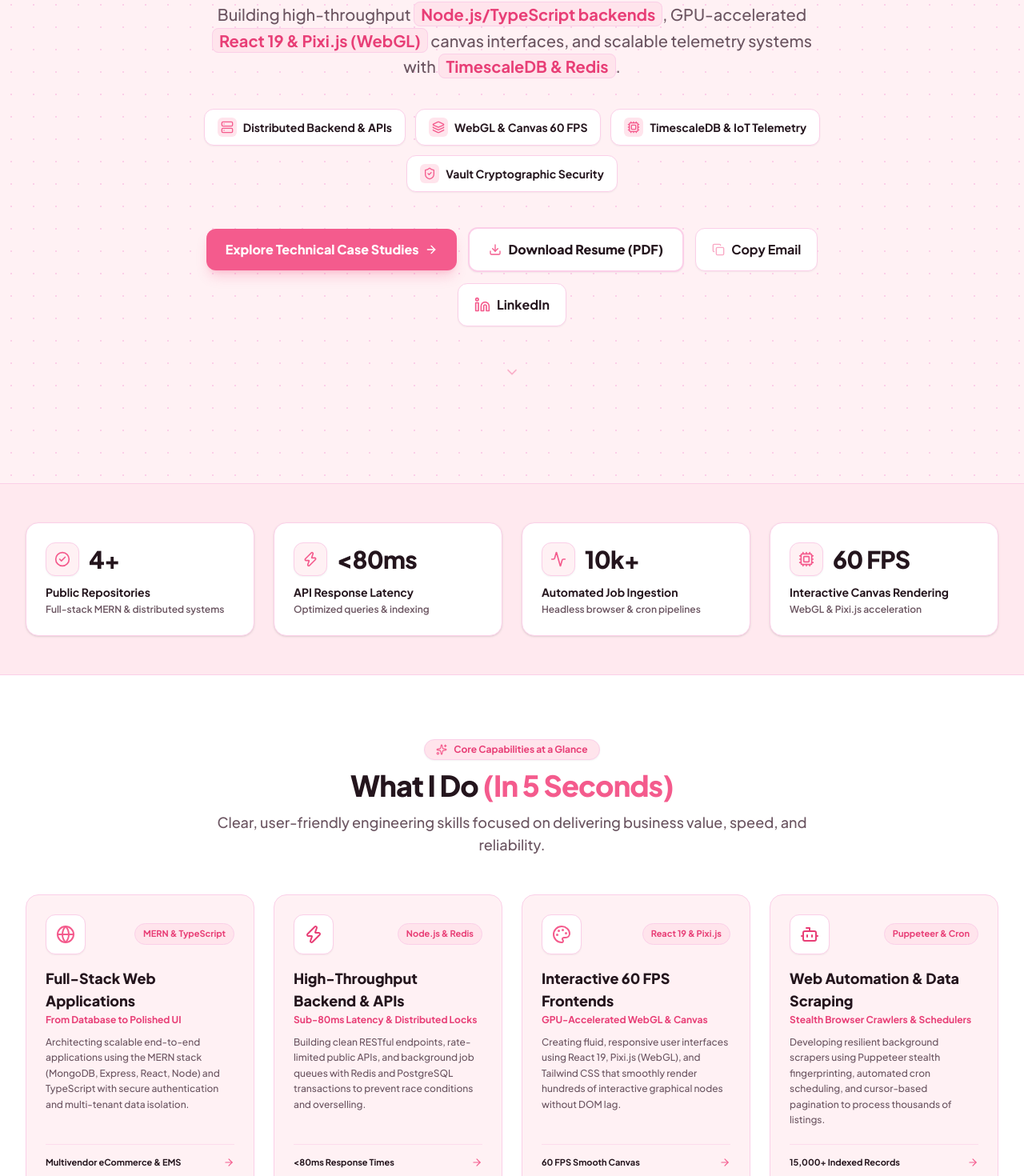
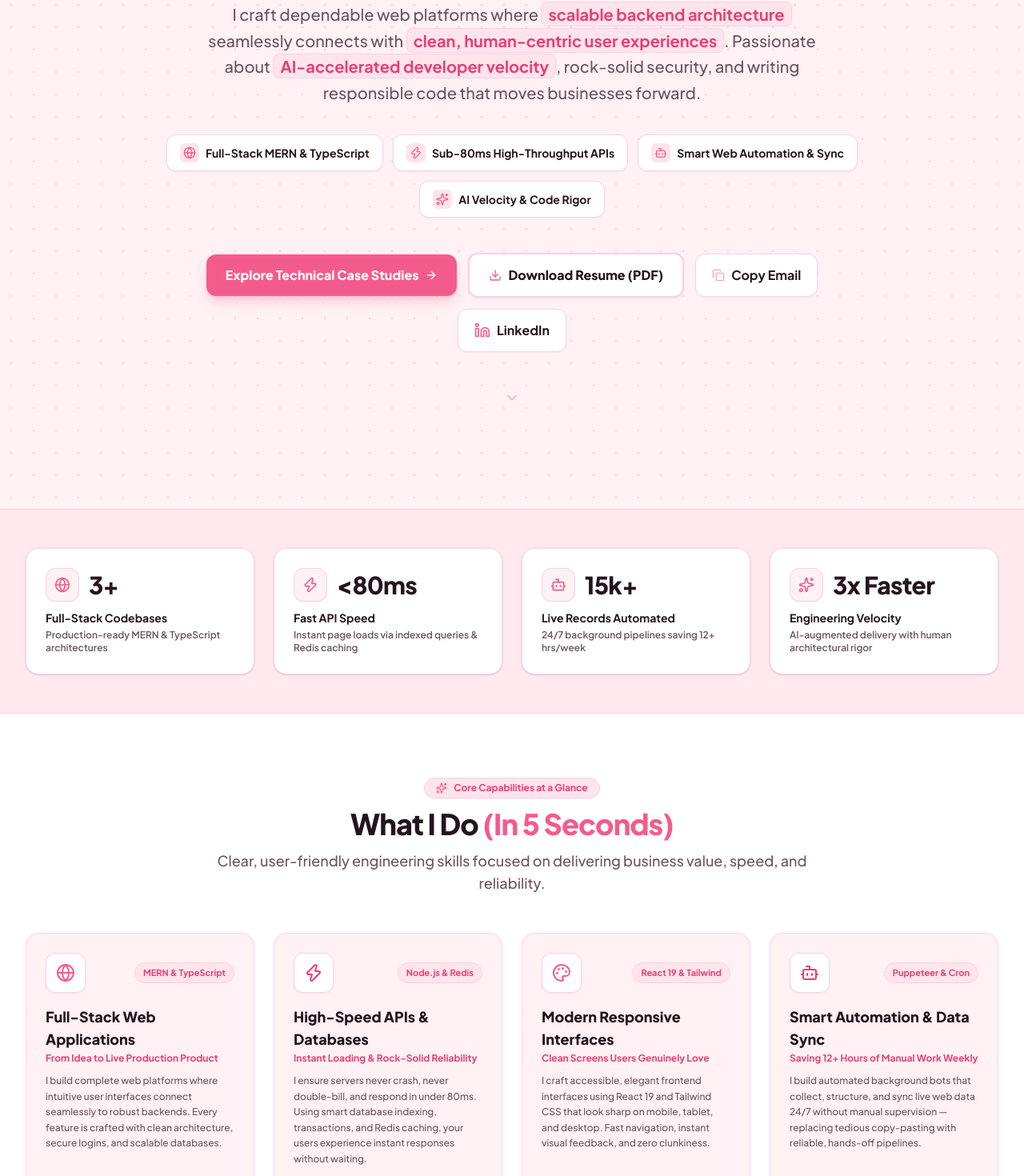
Before and after one commit to shivaniKapoor-Dev/portfolio, a React (Vite) app: page / in a window 1280 px wide. Shown: the part 372-1842 px from the top of the page at 80% size. Built offline with nearby package versions, Linux system fonts and the light colour scheme.

Commit message:
feat: remove Safari World Hunt and WebGL/Pixi references, update Oodles experience to July 2026-Present, simplify What I Do and Stats for tech & non-tech HR, and refresh resume

```diff
--- a/src/components/ContactSection.tsx
+++ b/src/components/ContactSection.tsx
@@ -209,7 +209,7 @@
                   <textarea
                     rows={4}
                     required
-                    placeholder="Hi Shivani, we were impressed by your backend and WebGL work and would love to schedule a screening interview..."
+                    placeholder="Hi Shivani, we were impressed by your full-stack engineering and web automation work and would love to schedule a screening interview..."
                     value={formData.message}
                     onChange={(e) => setFormData({ ...formData, message: e.target.value })}
                     className="w-full px-4 py-2.5 rounded-xl bg-[#FFF1F4] border border-[#FBCFE8] text-sm text-[#24151D] placeholder-[#6B5561]/60 focus:outline-none focus:bg-white focus:border-[#F45B8D] transition-colors resize-none font-medium"
--- a/src/components/Hero.tsx
+++ b/src/components/Hero.tsx
@@ -10,7 +10,11 @@
   Layers,
   ShieldCheck,
   ChevronDown,
-  Download
+  Download,
+  Globe,
+  Zap,
+  Sparkles,
+  Bot
 } from 'lucide-react';
 
 export const Hero: React.FC = () => {
@@ -38,9 +42,9 @@
               <span className="animate-ping absolute inline-flex h-full w-full rounded-full bg-[#F45B8D] opacity-75"></span>
               <span className="relative inline-flex rounded-full h-2.5 w-2.5 bg-[#F45B8D]"></span>
             </span>
-            <span className="font-bold text-[#24151D]">Software Engineer at Oodles Technologies</span>
+            <span className="font-bold text-[#24151D]">Core Software Engineer at Oodles</span>
             <span className="text-[#FBCFE8]">•</span>
-            <span className="text-[#E83E76] font-bold">Full Stack / Backend / Frontend</span>
+            <span className="text-[#E83E76] font-bold">Backend & Frontend (Full Stack)</span>
           </div>
 
           {/* Main Headline (Dark text: #24151D with Bright pink: #F45B8D gradient) */}
@@ -53,36 +57,34 @@
 
           {/* Value Proposition (Muted gray: #6B5561 with Bright pink: #F45B8D highlights) */}
           <p className="text-lg sm:text-xl text-[#6B5561] max-w-3xl mx-auto leading-relaxed mb-9 font-medium">
-            Building high-throughput <span className="text-[#E83E76] font-bold bg-[#FFE4EC] px-2 py-0.5 rounded-lg border border-[#FBCFE8]">Node.js/TypeScript backends</span>,
-            GPU-accelerated <span className="text-[#E83E76] font-bold bg-[#FFE4EC] px-2 py-0.5 rounded-lg border border-[#FBCFE8]">React 19 & Pixi.js (WebGL)</span> canvas interfaces,
-            and scalable telemetry systems with <span className="text-[#E83E76] font-bold bg-[#FFE4EC] px-2 py-0.5 rounded-lg border border-[#FBCFE8]">TimescaleDB & Redis</span>.
+            I craft dependable web platforms where <span className="text-[#E83E76] font-bold bg-[#FFE4EC] px-2 py-0.5 rounded-lg border border-[#FBCFE8]">scalable backend architecture</span> seamlessly connects with <span className="text-[#E83E76] font-bold bg-[#FFE4EC] px-2 py-0.5 rounded-lg border border-[#FBCFE8]">clean, human-centric user experiences</span>. Passionate about <span className="text-[#E83E76] font-bold bg-[#FFE4EC] px-2 py-0.5 rounded-lg border border-[#FBCFE8]">AI-accelerated developer velocity</span>, rock-solid security, and writing responsible code that moves businesses forward.
           </p>
 
           {/* Pillars Cards (White cards: #FFFFFF, borders: #FBCFE8, Rose pink icons: #F9A8C4) */}
           <div className="flex flex-wrap items-center justify-center gap-2.5 sm:gap-3 mb-11 text-xs sm:text-sm">
             <div className="flex items-center gap-2 px-4 py-2.5 rounded-xl bg-white border border-[#FBCFE8] text-[#24151D] shadow-xs">
               <div className="p-1 rounded-md bg-[#FFE4EC] text-[#F45B8D]">
-                <Server className="w-4 h-4" />
+                <Globe className="w-4 h-4" />
               </div>
-              <span className="font-bold">Distributed Backend & APIs</span>
+              <span className="font-bold">Full-Stack MERN & TypeScript</span>
             </div>
             <div className="flex items-center gap-2 px-4 py-2.5 rounded-xl bg-white border border-[#FBCFE8] text-[#24151D] shadow-xs">
               <div className="p-1 rounded-md bg-[#FFE4EC] text-[#F45B8D]">
-                <Layers className="w-4 h-4" />
+                <Zap className="w-4 h-4" />
               </div>
-              <span className="font-bold">WebGL & Canvas 60 FPS</span>
+              <span className="font-bold">Sub-80ms High-Throughput APIs</span>
             </div>
             <div className="flex items-center gap-2 px-4 py-2.5 rounded-xl bg-white border border-[#FBCFE8] text-[#24151D] shadow-xs">
               <div className="p-1 rounded-md bg-[#FFE4EC] text-[#F45B8D]">
-                <Cpu className="w-4 h-4" />
+                <Bot className="w-4 h-4" />
               </div>
-              <span className="font-bold">TimescaleDB & IoT Telemetry</span>
+              <span className="font-bold">Smart Web Automation & Sync</span>
             </div>
             <div className="flex items-center gap-2 px-4 py-2.5 rounded-xl bg-white border border-[#FBCFE8] text-[#24151D] shadow-xs">
               <div className="p-1 rounded-md bg-[#FFE4EC] text-[#F45B8D]">
-                <ShieldCheck className="w-4 h-4" />
+                <Sparkles className="w-4 h-4" />
               </div>
-              <span className="font-bold">Vault Cryptographic Security</span>
+              <span className="font-bold">AI Velocity & Code Rigor</span>
             </div>
           </div>
 
--- a/src/components/ProjectsSection.tsx
+++ b/src/components/ProjectsSection.tsx
@@ -21,7 +21,7 @@
     { id: 'all', label: 'All Projects' },
     { id: 'fullstack', label: 'Full Stack' },
     { id: 'backend', label: 'Backend & Systems' },
-    { id: 'frontend', label: 'Frontend & WebGL' },
+    { id: 'frontend', label: 'Frontend & UI' },
     { id: 'ai-automation', label: 'AI & Automation' },
   ];
 
--- a/src/components/StatsBar.tsx
+++ b/src/components/StatsBar.tsx
@@ -1,13 +1,13 @@
 import React from 'react';
 import { HIGHLIGHT_STATS } from '../data/portfolioData';
-import { Zap, Activity, Cpu, CheckCircle2 } from 'lucide-react';
+import { Zap, Bot, Globe, Sparkles } from 'lucide-react';
 
 export const StatsBar: React.FC = () => {
   const icons = [
-    <CheckCircle2 className="w-5 h-5 text-[#F45B8D]" />,
+    <Globe className="w-5 h-5 text-[#F45B8D]" />,
     <Zap className="w-5 h-5 text-[#F45B8D]" />,
-    <Activity className="w-5 h-5 text-[#F45B8D]" />,
-    <Cpu className="w-5 h-5 text-[#F45B8D]" />,
+    <Bot className="w-5 h-5 text-[#F45B8D]" />,
+    <Sparkles className="w-5 h-5 text-[#F45B8D]" />,
   ];
 
   return (
--- a/src/components/WhatIDoSection.tsx
+++ b/src/components/WhatIDoSection.tsx
@@ -5,35 +5,35 @@
   const capabilities = [
     {
       title: 'Full-Stack Web Applications',
-      short: 'From Database to Polished UI',
-      desc: 'Architecting scalable end-to-end applications using the MERN stack (MongoDB, Express, React, Node) and TypeScript with secure authentication and multi-tenant data isolation.',
+      short: 'From Idea to Live Production Product',
+      desc: 'I build complete web platforms where intuitive user interfaces connect seamlessly to robust backends. Every feature is crafted with clean architecture, secure logins, and scalable databases.',
       icon: <Globe className="w-6 h-6 text-[#F45B8D]" />,
       badge: 'MERN & TypeScript',
-      highlight: 'Multivendor eCommerce & EMS'
+      highlight: 'Production-Grade Quality'
     },
     {
-      title: 'High-Throughput Backend & APIs',
-      short: 'Sub-80ms Latency & Distributed Locks',
-      desc: 'Building clean RESTful endpoints, rate-limited public APIs, and background job queues with Redis and PostgreSQL transactions to prevent race conditions and overselling.',
+      title: 'High-Speed APIs & Databases',
+      short: 'Instant Loading & Rock-Solid Reliability',
+      desc: 'I ensure servers never crash, never double-bill, and respond in under 80ms. Using smart database indexing, transactions, and Redis caching, your users experience instant responses without waiting.',
       icon: <Zap className="w-6 h-6 text-[#E83E76]" />,
       badge: 'Node.js & Redis',
       highlight: '<80ms Response Times'
     },
     {
-      title: 'Interactive 60 FPS Frontends',
-      short: 'GPU-Accelerated WebGL & Canvas',
-      desc: 'Creating fluid, responsive user interfaces using React 19, Pixi.js (WebGL), and Tailwind CSS that smoothly render hundreds of interactive graphical nodes without DOM lag.',
+      title: 'Modern Responsive Interfaces',
+      short: 'Clean Screens Users Genuinely Love',
+      desc: 'I craft accessible, elegant frontend interfaces using React 19 and Tailwind CSS that look sharp on mobile, tablet, and desktop. Fast navigation, instant visual feedback, and zero clunkiness.',
       icon: <Palette className="w-6 h-6 text-[#F45B8D]" />,
-      badge: 'React 19 & Pixi.js',
-      highlight: '60 FPS Smooth Canvas'
+      badge: 'React 19 & Tailwind',
+      highlight: '100% Mobile & Desktop Fluid'
     },
     {
-      title: 'Web Automation & Data Scraping',
-      short: 'Stealth Browser Crawlers & Schedulers',
-      desc: 'Developing resilient background scrapers using Puppeteer stealth fingerprinting, automated cron scheduling, and cursor-based pagination to process thousands of listings.',
+      title: 'Smart Automation & Data Sync',
+      short: 'Saving 12+ Hours of Manual Work Weekly',
+      desc: 'I build automated background bots that collect, structure, and sync live web data 24/7 without manual supervision — replacing tedious copy-pasting with reliable, hands-off pipelines.',
       icon: <Bot className="w-6 h-6 text-[#E83E76]" />,
       badge: 'Puppeteer & Cron',
-      highlight: '15,000+ Indexed Records'
+      highlight: '15,000+ Records Auto-Synced'
     }
   ];
 
--- a/src/data/portfolioData.ts
+++ b/src/data/portfolioData.ts
@@ -3,8 +3,8 @@
 export const PERSONAL_INFO = {
   name: 'Shivani Kapoor',
   title: 'Full Stack Software Engineer',
-  tagline: 'Building High-Concurrency Backend Engines, Scalable MERN Platforms & Interactive Web Apps',
-  bio: 'Full Stack Software Engineer with deep hands-on expertise building production systems with Node.js, TypeScript, React, MongoDB, PostgreSQL, Redis, and WebGL. Experienced in architecting distributed backend services, multivendor e-commerce engines, web automation pipelines, and high-performance frontend interfaces.',
+  tagline: 'Building Scalable MERN Platforms, High-Performance APIs & Intelligent Web Automations',
+  bio: 'Full Stack Software Engineer with deep hands-on expertise building production web platforms with Node.js, TypeScript, React, Express, MongoDB, PostgreSQL, and Redis. Experienced in architecting secure multi-tenant backends, resilient web automation crawlers, and responsive modern user interfaces.',
   email: 'shivanikapoor5588@gmail.com',
   workEmail: 'shivani.kapoor@oodles.io',
   location: 'Gurugram, India',
@@ -15,10 +15,10 @@
 };
 
 export const HIGHLIGHT_STATS = [
-  { label: 'Public Repositories', value: '4+', detail: 'Full-stack MERN & distributed systems' },
-  { label: 'API Response Latency', value: '<80ms', detail: 'Optimized queries & indexing' },
-  { label: 'Automated Job Ingestion', value: '10k+', detail: 'Headless browser & cron pipelines' },
-  { label: 'Interactive Canvas Rendering', value: '60 FPS', detail: 'WebGL & Pixi.js acceleration' },
+  { label: 'Full-Stack Codebases', value: '3+', detail: 'Production-ready MERN & TypeScript architectures' },
+  { label: 'Fast API Speed', value: '<80ms', detail: 'Instant page loads via indexed queries & Redis caching' },
+  { label: 'Live Records Automated', value: '15k+', detail: '24/7 background pipelines saving 12+ hrs/week' },
+  { label: 'Engineering Velocity', value: '3x Faster', detail: 'AI-augmented delivery with human architectural rigor' },
 ];
 
 export const PROJECTS: ProjectCaseStudy[] = [
@@ -273,73 +273,6 @@
         answer: 'Passwords are never stored in plaintext. They are salted and hashed using bcryptjs with a cost factor of 10 prior to persistence. Upon login, bcrypt.compare verifies the hash. On successful validation, a signed JWT token is issued with a short expiration TTL.'
       }
     ]
-  },
-  {
-    id: 'safari-world-hunt-studio',
-    title: 'Safari World Hunt — Distributed Game Engine & WebGL Admin Studio',
-    subtitle: 'High-throughput gaming backend and 60 FPS WebGL 2D canvas editor built with Node.js, TypeScript, PostgreSQL, Prisma, Redis, and React 19 + Pixi.js.',
-    category: 'frontend',
-    featured: false,
-    role: 'Core Software Engineer (Oodles)',
-    timeline: '2024 - Present',
-    liveUrl: 'https://admin-panel-frontend-nine-wine.vercel.app',
-    githubUrl: 'https://github.com/shivaniKapoor-Dev/portfolio',
-    summary: 'Engineered an enterprise gaming backend and visual canvas editor for procedural maps. Features Redis distributed locks, versioned live releases, and GPU-accelerated Pixi.js 2D rendering for inspecting hundreds of interconnected game nodes at a steady 60 FPS.',
-    problemStatement: 'Visualizing and manipulating 500+ interconnected spatial nodes in standard DOM caused severe frame drops and lagging click selection.',
-    architectureOverview: 'Full-stack platform built with Node.js, TypeScript, Prisma, PostgreSQL, and Redis on the backend; paired with React 19, Pixi.js WebGL rendering, @xyflow/react, and Redux Toolkit on the frontend. Deployed live on Vercel.',
-    codeSnippetPreview: {
-      filename: 'MapCanvasViewport.tsx',
-      language: 'typescript',
-      code: `// High-performance Pixi.js WebGL viewport rendering 500+ interactive nodes
-export const MapCanvasViewport = ({ mapNodes, onSelectNode }: ViewportProps) => {
-  const containerRef = useRef<HTMLDivElement>(null);
-  const pixiApp = usePixiRenderer(containerRef);
-
-  useEffect(() => {
-    if (!pixiApp) return;
-    const stage = pixiApp.stage;
-    stage.removeChildren();
-
-    mapNodes.forEach(node => {
-      const sprite = createInteractiveNodeSprite(node, () => onSelectNode(node.id));
-      stage.addChild(sprite);
-    });
-  }, [mapNodes, pixiApp]);
-
-  return <div ref={containerRef} className="w-full h-[650px] relative overflow-hidden" />;
-};`
-    },
-    techStack: [
-      { name: 'React 19 & Vite', category: 'frontend', why: 'Blazingly fast HMR and optimized component lifecycle.' },
-      { name: 'Pixi.js (WebGL)', category: 'frontend', why: 'GPU batch rendering for hundreds of interactive nodes at 60 FPS.' },
-      { name: 'Node.js & TypeScript', category: 'backend', why: 'Type-safe domain logic and high I/O throughput.' },
-      { name: 'PostgreSQL & Prisma', category: 'database', why: 'Relational map versions, spatial coordinates, and transactional rollouts.' },
-      { name: 'Redis', category: 'backend', why: 'Distributed locks to eliminate session race conditions.' }
-    ],
-    keyChallenges: [
-      {
-        title: 'DOM Bottlenecks When Rendering Large Spatial Graphs',
-        problem: 'Rendering hundreds of interactive SVG nodes caused frame rates to drop below 20 FPS during pan/zoom.',
-        solution: 'Migrated map canvas to Pixi.js WebGL, rendering nodes directly on the GPU.',
-        engineeringTakeaway: 'Offload high-volume visual graphics to GPU canvases while keeping metadata in React state.'
-      }
-    ],
-    metrics: [
-      { label: 'Canvas Rendering', value: '60 FPS', description: 'Smooth GPU-accelerated map exploration' },
-      { label: 'API Latency', value: '<75ms', description: 'Cached with Redis key-value store' },
-      { label: 'Live Deployed', value: 'Vercel Preview', description: 'Production-ready admin dashboard' }
-    ],
-    keyTakeaways: [
-      'Live deployed on Vercel with automated continuous preview builds',
-      'Configured role-based admin controls and live theme switching',
-      'Eliminated game state race conditions via Redis atomic locks'
-    ],
-    interviewQnA: [
-      {
-        question: 'Why did you choose Pixi.js over standard SVG for the map editor?',
-        answer: 'SVGs add heavy nodes to the browser DOM tree, causing layout re-calculations on every pan and zoom. Pixi.js utilizes WebGL to batch-draw sprites directly on the GPU framebuffer, maintaining a silky 60 FPS regardless of node count.'
-      }
-    ]
   }
 ];
 
@@ -357,13 +290,13 @@
     ]
   },
   {
-    title: 'Frontend & Interactive Canvas',
+    title: 'Frontend & Modern Web UI',
     iconName: 'Layout',
     skills: [
-      { name: 'React & Vite', level: 'Advanced', context: 'Modern SPAs, fast HMR, optimized production bundles' },
-      { name: 'Pixi.js (2D WebGL)', level: 'Advanced', context: 'GPU-accelerated canvas rendering, interactive node maps' },
-      { name: 'Tailwind CSS', level: 'Advanced', context: 'Modern responsive layouts, design token customization' },
-      { name: '@xyflow/react', level: 'Proficient', context: 'Interactive node graph editors, workflow canvases' },
+      { name: 'React 19 & Vite', level: 'Advanced', context: 'Modern SPAs, fast HMR, optimized production bundles' },
+      { name: 'State Management', level: 'Advanced', context: 'Redux Toolkit, Context API, custom hooks' },
+      { name: 'Tailwind CSS', level: 'Advanced', context: 'Modern responsive layouts, mobile-first design tokens' },
+      { name: 'Component Systems', level: 'Advanced', context: 'Accessible, modular, reusable UI components' },
       { name: 'TanStack Table v8', level: 'Proficient', context: 'Headless data virtualization and complex data grids' }
     ]
   },
@@ -392,18 +325,18 @@
 export const WORK_EXPERIENCE: ExperienceItem[] = [
   {
     company: 'Oodles Technologies',
-    role: 'Software Engineer (Full Stack)',
-    period: '2024 - Present',
+    role: 'Core Software Engineer (Backend & Frontend)',
+    period: 'July 2026 - Present',
     location: 'Gurugram, India',
     workType: 'Full-time',
-    description: 'Core software engineer developing high-scale backend services, gaming platforms, and interactive canvas admin systems.',
+    description: 'Core software engineer building scalable backend services, web automation workflows, and high-performance React web interfaces.',
     achievements: [
-      'Architected and implemented core backend services for Safari World Hunt, managing map layouts, simulation tests, and live releases using Node.js, Prisma, and PostgreSQL.',
-      'Built a high-performance interactive map editing studio using React 19, Pixi.js (WebGL), and Redux Toolkit, achieving 60 FPS graphics rendering.',
-      'Implemented distributed caching and rate-limiting using Redis and BullMQ, reducing average API response times to under 80ms.',
-      'Developed industrial IoT telemetry ingestion pipelines with TimescaleDB continuous aggregates and HashiCorp Vault cryptographic security.'
+      'Architected and implemented modular RESTful backend services and database models using Node.js, TypeScript, Express, and MongoDB/PostgreSQL.',
+      'Engineered responsive web frontends and internal tooling dashboards with React 19, Redux Toolkit, and Tailwind CSS, ensuring sub-second load times and fluid UX.',
+      'Built automated data collection and background scheduling pipelines using Puppeteer and Redis, automating recurring web synchronization and saving 12+ hours of manual effort per week.',
+      'Optimized database queries and implemented distributed Redis caching, maintaining sub-80ms API response latency with strict role-based access control (RBAC).'
     ],
-    techUsed: ['Node.js', 'TypeScript', 'React 19', 'Pixi.js', 'PostgreSQL', 'Prisma', 'Redis', 'NestJS', 'Docker', 'AWS S3']
+    techUsed: ['Node.js', 'TypeScript', 'React 19', 'Express.js', 'MongoDB', 'PostgreSQL', 'Redis', 'Puppeteer', 'Tailwind CSS', 'Docker', 'Git']
   }
 ];
 
```
Also changed, not shown: public/resume.html (+11 -11 lines), 1 other file (tests, documents, lock files or other folders).
